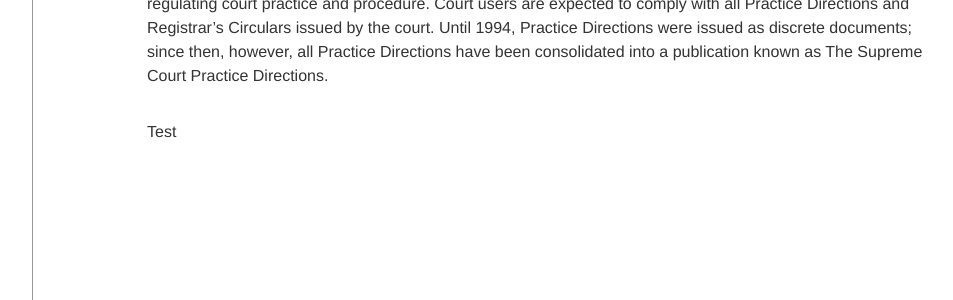
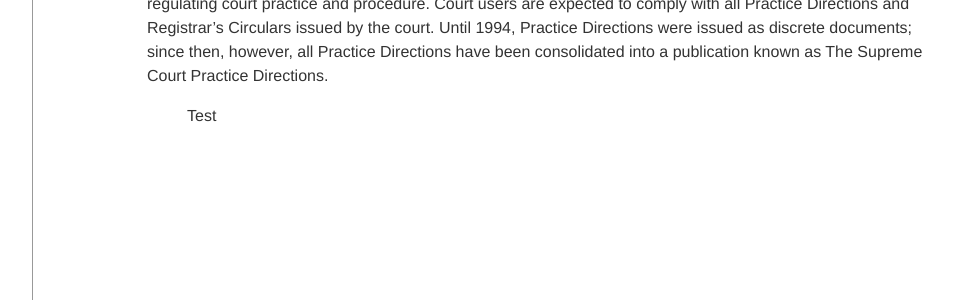
Before and after one commit to opendocsg/opendoc-supreme-court-practice-directions, a Jekyll site: the page built from index.md, in a window 1280 px wide. Shown: the part 188-488 px from the top of the page, without its empty margins (219-1172 px from the left). Built offline with Jekyll 4.4.1, drawn with Linux system fonts in a browser that asks for light colours; our own code applies the rules of GitHub Pages for plain Markdown files; a script that is not in the unit is left out.

```diff
--- a/index.md
+++ b/index.md
@@ -1,4 +1,4 @@
 # Practice Directions
 Practice Directions and Registrar's Circulars are issued by the courts to supplement the Rules of Court by regulating court practice and procedure. Court users are expected to comply with all Practice Directions and Registrar's Circulars issued by the court. Until 1994, Practice Directions were issued as discrete documents; since then, however, all Practice Directions have been consolidated into a publication known as The Supreme Court Practice Directions.
 
-Test
+: Test
```
